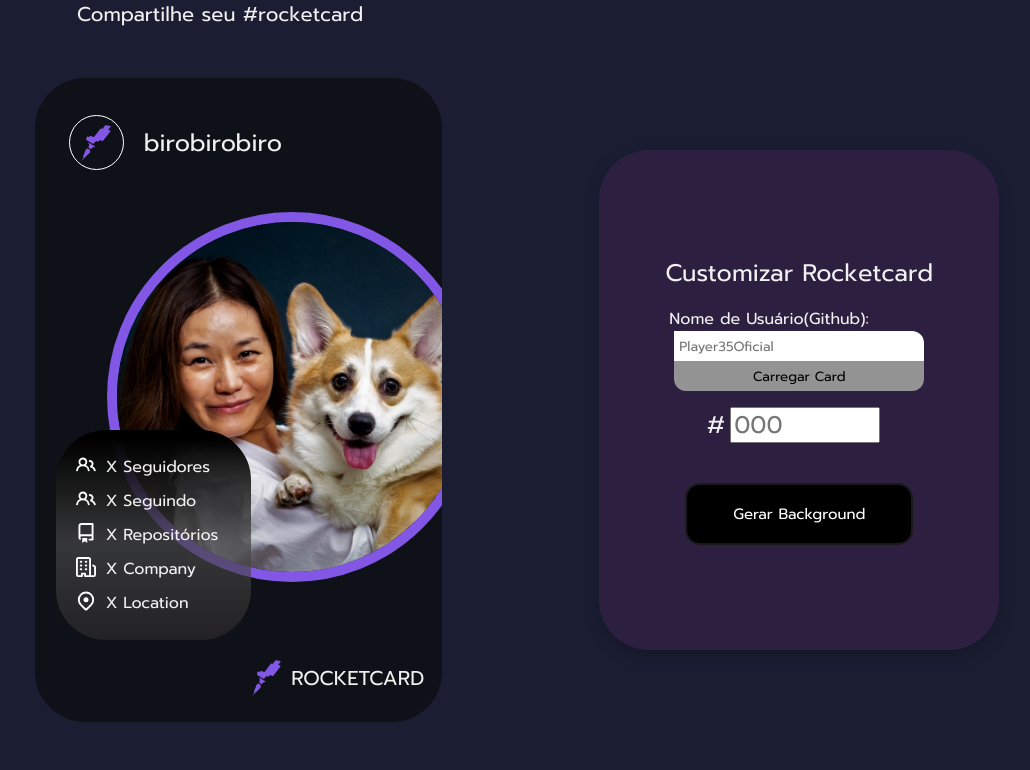
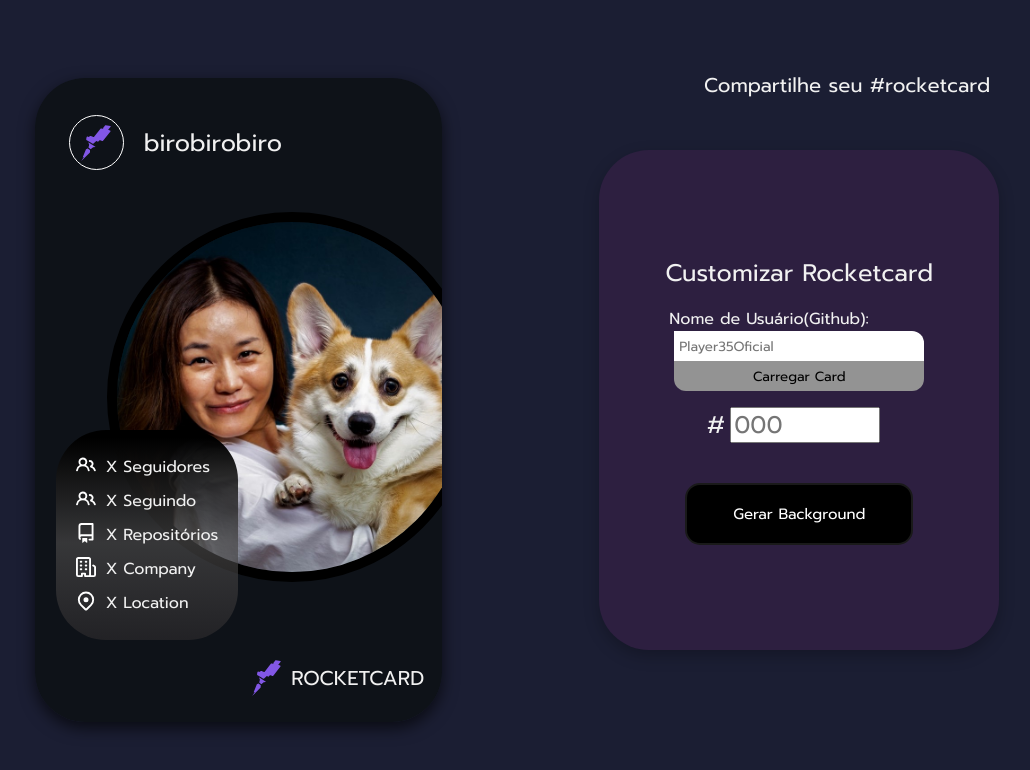
Before and after one commit to Player35Oficial/Desafio-Rocketcard, a plain HTML site: page index.html in a window 1280 px wide. Shown: the whole page, without its empty margins (123-1153 px from the left). Drawn offline with Linux system fonts and the light colour scheme.

Commit message:
adjust positions and shadows

```diff
--- a/style.css
+++ b/style.css
@@ -26,8 +26,8 @@ body {
 
 .cta-card {
     position: absolute;
-    top: -1px;
-    left: 200px;
+    top: 70px;
+    left: 827px;
     font-size: 20px;
     font-weight: 400;
     font-style: normal;
@@ -141,6 +141,7 @@ body {
     /* height: 693px; */
     border-radius: 50px;
     transition: all 0.5s ease;
+    box-shadow: rgb(0 0 0 / 64%) 0px 6px 16px;
 }
 .card {
     background-color: var(--bg-card);
@@ -183,7 +184,8 @@ body {
     top: 134px;
     left: 72px;
     box-sizing: content-box;
-    border: 10px solid var(--img-profile);
+    border: 10px solid var(--bg);
+    transition: all 0.5s ease-in-out;
 }
 
 .footer-card {
@@ -214,7 +216,7 @@ body {
     background: linear-gradient(180deg, #000000 3.65%, rgba(70, 69, 69, 0.72) 53.65%, rgba(62, 56, 56, 0.42) 100%);
     border-radius: 50px;
     padding: 25px 20px;
-    width: 195px;
+    width: fit-content;
 
     font-size: 16px;
 
```
